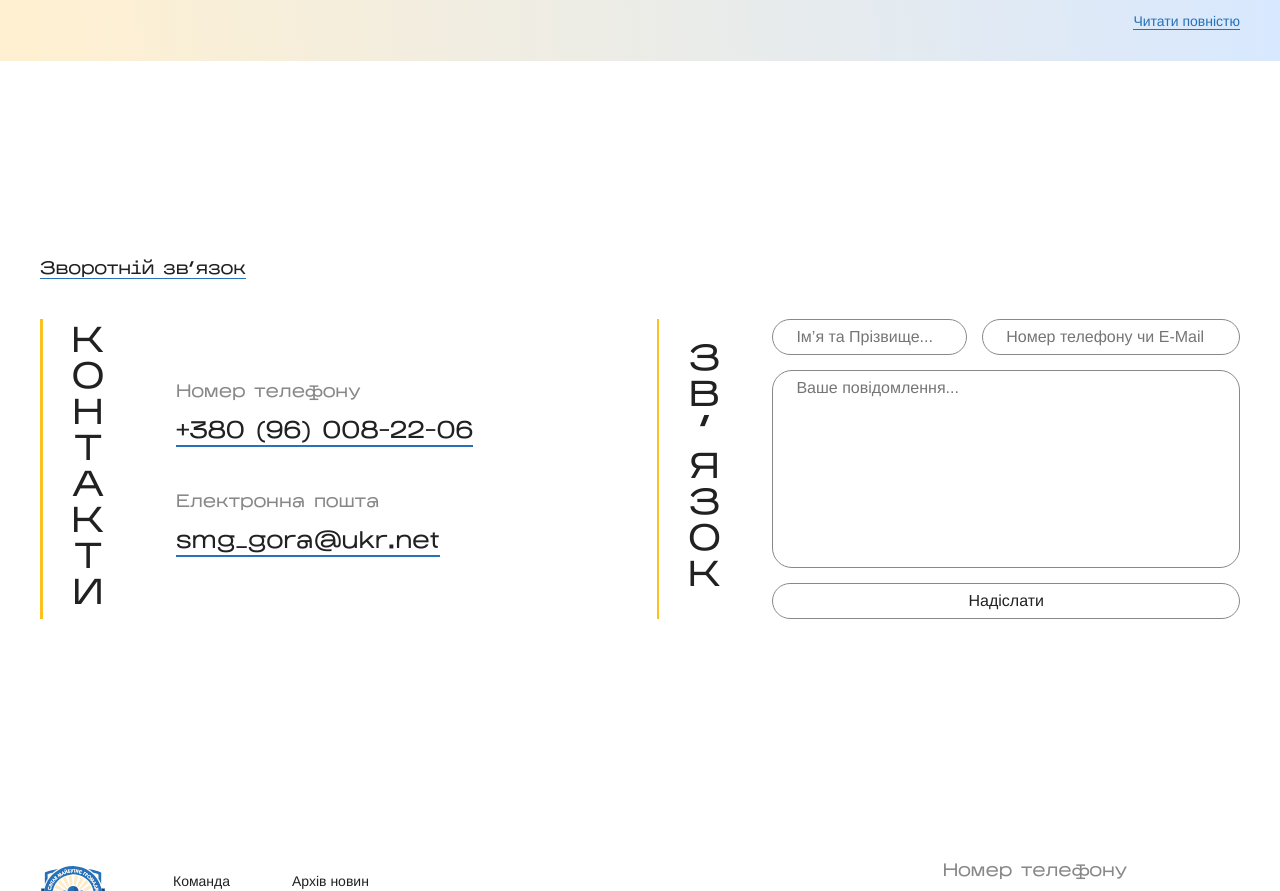
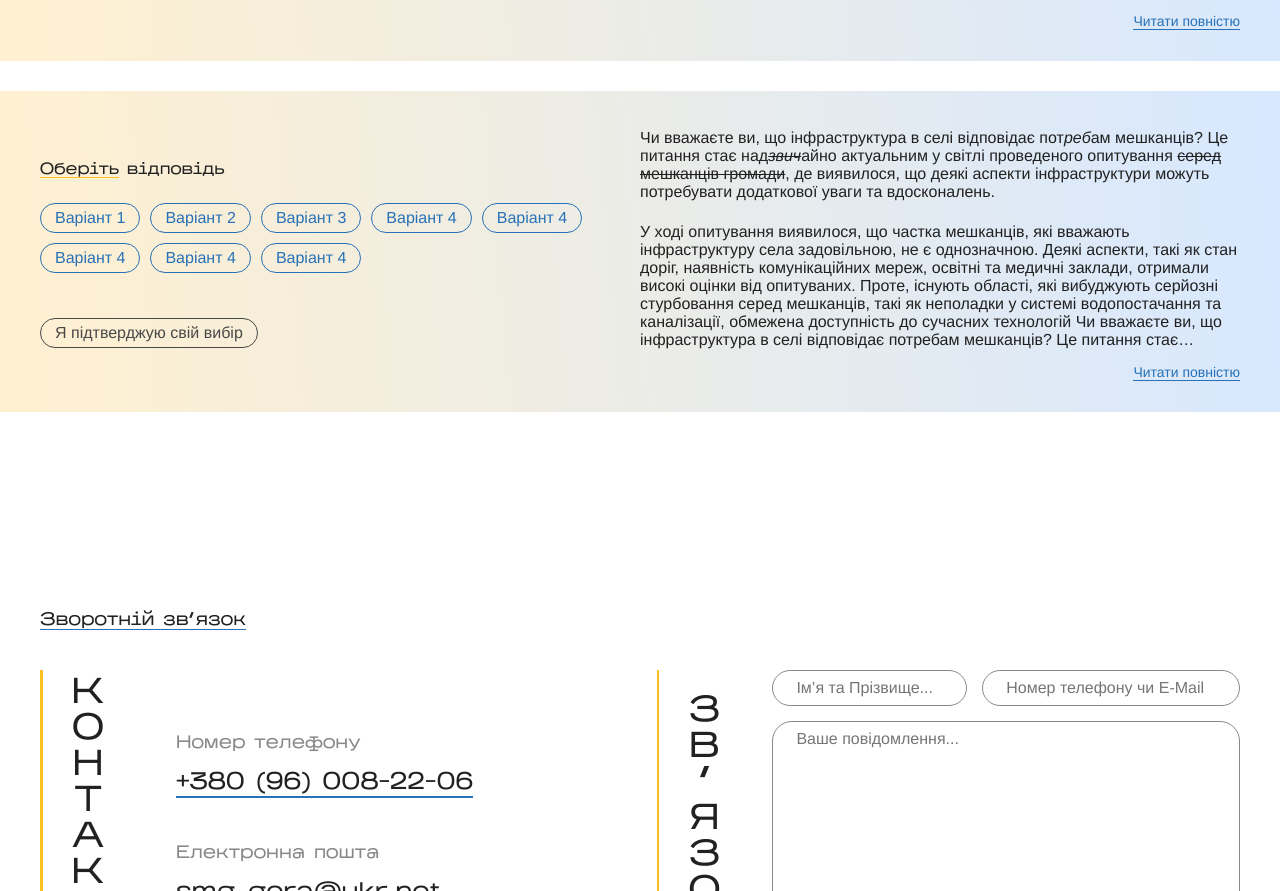
Before and after one commit to Guntyk/bfc-frontend, a React (Create React App) app: page / in a window 1280 px wide. Shown: the part 2079-2970 px from the top of the page. Built offline with nearby package versions, Linux system fonts and the light colour scheme.

Commit message:
Options update

```diff
--- a/src/constants/surveys.js
+++ b/src/constants/surveys.js
@@ -10,11 +10,26 @@ export const surveys = [
               type: 'text',
               text: 'Чи вважаєте ви, що інфраструктура в селі відповідає потребам мешканців? Це питання стає надзвичайно актуальним у світлі проведеного опитування ',
             },
-            { type: 'text', text: 'серед мешканців громади', bold: true },
-            { type: 'text', text: ', де виявилося, що деякі аспекти інфраструктури можуть потребувати додаткової уваги та вдосконалень.' },
+            {
+              type: 'text',
+              text: 'серед мешканців громади',
+              bold: true,
+            },
+            {
+              type: 'text',
+              text: ', де виявилося, що деякі аспекти інфраструктури можуть потребувати додаткової уваги та вдосконалень.',
+            },
           ],
         },
-        { type: 'paragraph', children: [{ type: 'text', text: '' }] },
+        {
+          type: 'paragraph',
+          children: [
+            {
+              type: 'text',
+              text: '',
+            },
+          ],
+        },
         {
           type: 'paragraph',
           children: [
@@ -24,7 +39,15 @@ export const surveys = [
             },
           ],
         },
-        { type: 'paragraph', children: [{ type: 'text', text: '' }] },
+        {
+          type: 'paragraph',
+          children: [
+            {
+              type: 'text',
+              text: '',
+            },
+          ],
+        },
         {
           type: 'paragraph',
           children: [
@@ -34,7 +57,15 @@ export const surveys = [
             },
           ],
         },
-        { type: 'paragraph', children: [{ type: 'text', text: '' }] },
+        {
+          type: 'paragraph',
+          children: [
+            {
+              type: 'text',
+              text: '',
+            },
+          ],
+        },
         {
           type: 'paragraph',
           children: [
@@ -52,4 +83,191 @@ export const surveys = [
       publishedAt: '2023-12-31T01:18:02.444Z',
     },
   },
+  {
+    id: 3,
+    attributes: {
+      description: [
+        {
+          type: 'paragraph',
+          children: [
+            {
+              type: 'text',
+              text: 'Чи вважаєте ви, що ',
+            },
+            {
+              type: 'text',
+              text: 'інфраструктура ',
+              underline: true,
+            },
+            {
+              type: 'text',
+              text: 'в селі відповідає пот',
+            },
+            {
+              type: 'text',
+              text: 'реб',
+              italic: true,
+              underline: true,
+            },
+            {
+              type: 'text',
+              text: 'ам мешканців? Це питання стає над',
+            },
+            {
+              type: 'text',
+              text: 'звич',
+              strikethrough: true,
+              italic: true,
+            },
+            {
+              type: 'text',
+              text: 'айно актуальним у світлі проведеного опитування ',
+            },
+            {
+              type: 'text',
+              text: 'серед мешканців громади',
+              bold: true,
+              strikethrough: true,
+            },
+            {
+              type: 'text',
+              text: ', де виявилося, що деякі аспекти інфраструктури можуть потребувати додаткової уваги та вдосконалень.',
+            },
+          ],
+        },
+        {
+          type: 'paragraph',
+          children: [
+            {
+              type: 'text',
+              text: '',
+            },
+          ],
+        },
+        {
+          type: 'paragraph',
+          children: [
+            {
+              type: 'text',
+              text: 'У ході опитування виявилося, що частка мешканців, які вважають інфраструктуру села задовільною, не є однозначною. Деякі аспекти, такі як стан доріг, наявність комунікаційних мереж, освітні та медичні заклади, отримали високі оцінки від опитуваних. Проте, існують області, які вибуджують серйозні стурбовання серед мешканців, такі як неполадки у системі водопостачання та каналізації, обмежена доступність до сучасних технологій Чи вважаєте ви, що інфраструктура в селі відповідає потребам мешканців? Це питання стає надзвичайно актуальним у світлі проведеного опитування серед мешканців громади, де виявилося, що деякі аспекти інфраструктури можуть потребувати додаткової уваги та вдосконалень.',
+            },
+          ],
+        },
+        {
+          type: 'paragraph',
+          children: [
+            {
+              type: 'text',
+              text: '',
+            },
+          ],
+        },
+        {
+          type: 'paragraph',
+          children: [
+            {
+              type: 'text',
+              text: 'У ході опитування виявилося, що частка мешканців, які вважають інфраструктуру села задовільною, не є однозначною. Деякі аспекти, такі як стан доріг, наявність комунікаційних мереж, освітні та медичні заклади, отримали високі оцінки від опитуваних. Проте, існують області, які вибуджують серйозні стурбовання серед мешканців, такі як неполадки у системі водопостачання та каналізації, обмежена доступність до сучасних технологій Чи вважаєте ви, що інфраструктура в селі відповідає потребам мешканців? Це питання стає надзвичайно актуальним у світлі проведеного опитування серед мешканців громади, де виявилося, що деякі аспекти інфраструктури можуть потребувати додаткової уваги та вдосконалень.',
+            },
+          ],
+        },
+        {
+          type: 'paragraph',
+          children: [
+            {
+              type: 'text',
+              text: '',
+            },
+          ],
+        },
+        {
+          type: 'paragraph',
+          children: [
+            {
+              type: 'text',
+              text: 'У ході опитування виявилося, що частка мешканців, які вважають інфраструктуру села задовільною, не є однозначною. Деякі аспекти, такі як стан доріг, наявність комунікаційних мереж, освітні та медичні заклади, отримали високі оцінки від опитуваних. Проте, існують області, які вибуджують серйозні стурбовання серед мешканців, такі як неполадки у системі водопостачання та каналізації, обмежена доступність до сучасних технологій',
+            },
+          ],
+        },
+      ],
+      options: [
+        {
+          type: 'paragraph',
+          children: [
+            {
+              type: 'text',
+              text: 'Варіант 1',
+            },
+          ],
+        },
+        {
+          type: 'paragraph',
+          children: [
+            {
+              type: 'text',
+              text: 'Варіант 2',
+            },
+          ],
+        },
+        {
+          type: 'paragraph',
+          children: [
+            {
+              type: 'text',
+              text: 'Варіант 3',
+            },
+          ],
+        },
+        {
+          type: 'paragraph',
+          children: [
+            {
+              type: 'text',
+              text: 'Варіант 4',
+            },
+          ],
+        },
+        {
+          type: 'paragraph',
+          children: [
+            {
+              type: 'text',
+              text: 'Варіант 4',
+            },
+          ],
+        },
+        {
+          type: 'paragraph',
+          children: [
+            {
+              type: 'text',
+              text: 'Варіант 4',
+            },
+          ],
+        },
+        {
+          type: 'paragraph',
+          children: [
+            {
+              type: 'text',
+              text: 'Варіант 4',
+            },
+          ],
+        },
+        {
+          type: 'paragraph',
+          children: [
+            {
+              type: 'text',
+              text: 'Варіант 4',
+            },
+          ],
+        },
+      ],
+      yes_no_options: false,
+      createdAt: '2024-01-06T11:42:33.739Z',
+      updatedAt: '2024-01-06T11:43:13.501Z',
+      publishedAt: '2024-01-06T11:43:13.499Z',
+    },
+  },
 ];
--- a/src/pages/Main/Survey/Survey.jsx
+++ b/src/pages/Main/Survey/Survey.jsx
@@ -26,7 +26,11 @@ export default function Survey() {
                         <button>Ні, не підтримую</button>
                       </>
                     ) : (
-                      options.map((option) => <button>{option}</button>)
+                      options.map(({ children }) => (
+                        <button>
+                          <Paragraph children={children} />
+                        </button>
+                      ))
                     )}
                   </div>
                   <button className='confirm-btn'>Я підтверджую свій вибір</button>
```
